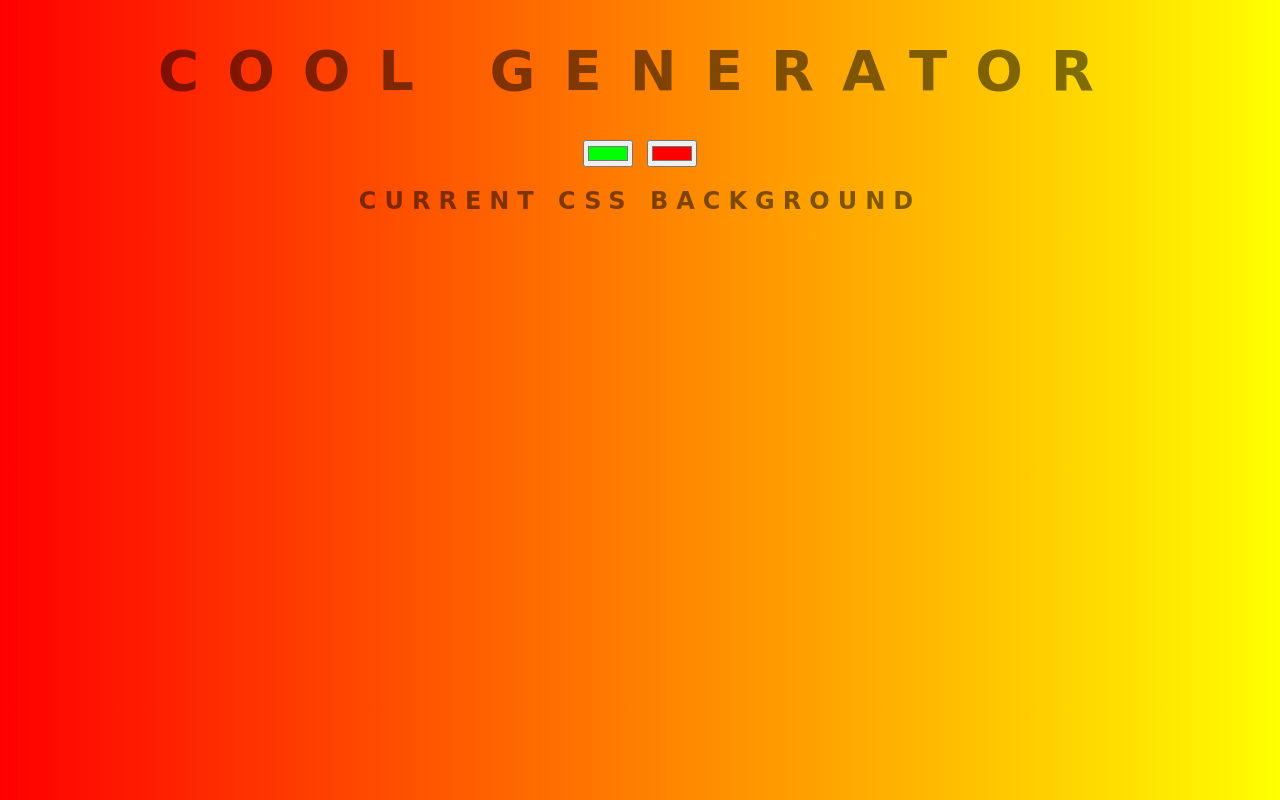
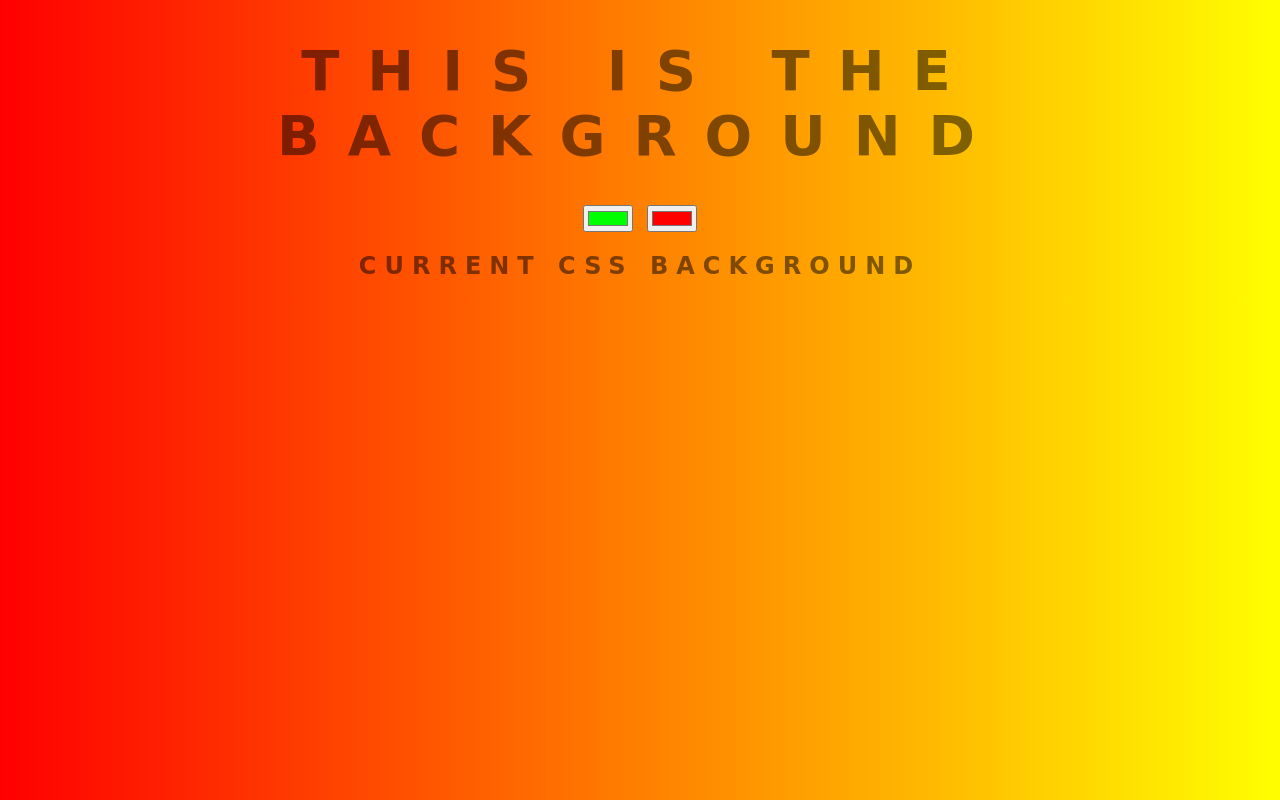
Before and after one commit to yashbansal82/background_generator, a plain HTML site: page index.html in a window 1280 px wide. Drawn offline with Linux system fonts and the light colour scheme.

Commit message:
changing text

```diff
--- a/index.html
+++ b/index.html
@@ -7,7 +7,7 @@
     <title>Background Generator</title>
 </head>
 <body id="gradient">
-    <h1>Cool Generator</h1>
+    <h1>This is the background</h1>
     <input oninput="setGradient()"  class="color1" type="color" name="color1" value="#00ff00">
     <input  oninput="setGradient()" class="color2" type="color" name="color2" value="#ff0000">
     <h2> Current CSS Background</h2>
```
